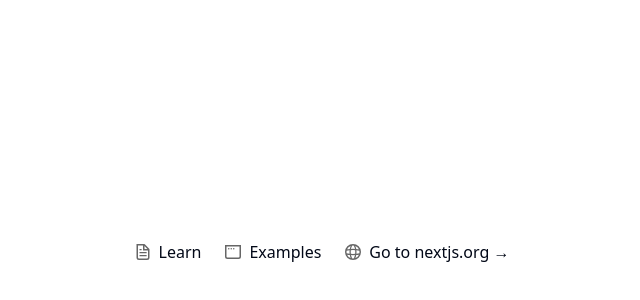
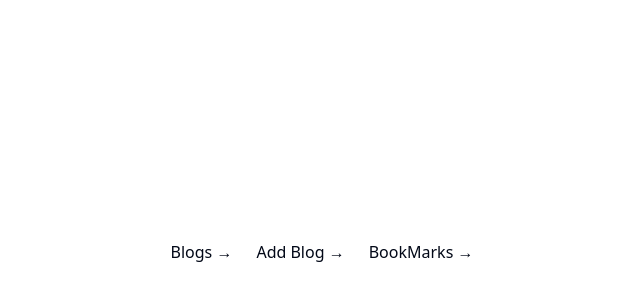
Before and after one commit to noushadzaman/blog, a Next.js app: page / in a window 1280 px wide. Shown: the part 458-758 px from the top of the page, without its empty margins (318-958 px from the left). Built offline with nearby package versions, Linux system fonts and the light colour scheme.

Commit message:
blog update

```diff
--- a/src/app/blog/[id]/page.tsx
+++ b/src/app/blog/[id]/page.tsx
@@ -1,22 +1,22 @@
 import Image from "next/image";
 import { Dialog, DialogTrigger } from "@/components/ui/dialog";
 import BookMarkModal from "@/components/BookMarkModal";
+import { FC } from "react";
+import { blogs } from "@/constants";
+import Link from "next/link";
 
-const blog = {
-  id: crypto.randomUUID(),
-  author: "Ibrahim Khalil",
-  authorImg:
-    "https://images.unsplash.com/photo-1521572267360-ee0c2909d518?q=80&w=1287&auto=format&fit=crop&ixlib=rb-4.0.3&ixid=M3wxMjA3fDB8MHxwaG90by1wYWdlfHx8fGVufDB8fHx8fA%3D%3D",
-  date: "asdaf-adas-da",
-  title: "What is lorem ipsum? what does it come from?",
-  content:
-    "Lorem ipsum dolor sit amet consectetur, adipisicing elit. Deleniti eveniet error praesentium consequatur maxime cumque, harum ullam! Est aut aliquam voluptates et reiciendis suscipit ea! Incidunt tempora, laborum, labore nostrum dolores enim alias facere magni aut provident pariatur aspernatur ducimus ipsam velit eaque, porro voluptatum voluptas animi. Iusto aperiam itaque, harum voluptate consectetur natus enim culpa. Sapiente qui asperiores expedita quis quo, voluptatem neque consectetur iure iusto aliquid? Velit, unde dignissimos. Est consectetur magnam nihil, natus, id recusandae nostrum accusamus corrupti consequuntur reprehenderit excepturi reiciendis quaerat saepe non rem odio incidunt eius, aspernatur voluptatem eveniet magni consequatur numquam vitae a.",
-  imgUrl:
-    "https://images.unsplash.com/photo-1738251198850-39ba48c75fde?q=80&w=1470&auto=format&fit=crop&ixlib=rb-4.0.3&ixid=M3wxMjA3fDB8MHxwaG90by1wYWdlfHx8fGVufDB8fHx8fA%3D%3D",
+interface BlogPageProps {
+  params: {
+    id: string;
   };
+}
 
-const BlogPage = () => {
+const BlogPage: FC<BlogPageProps> = ({ params: { id } }) => {
+  const blog = blogs.find((blog) => blog.id === id);
+
   return (
+    <>
+      {blog ? (
         <div className="p-10 space-y-16 max-w-6xl mx-auto">
           <div className="flex flex-col md:flex-row items-center gap-6 lg:gap-14">
             <Image
@@ -46,14 +46,25 @@ const BlogPage = () => {
             </div>
           </div>
           <p>{blog.content}</p>
-
+          <div className="flex gap-3">
             <Dialog>
               <DialogTrigger className="py-3 bg-gray-300 px-10 uppercase">
                 Bookmark
               </DialogTrigger>
               <BookMarkModal blogId={blog.id} />
             </Dialog>
+            <Link
+              href={`/form/${blog.id}`}
+              className="py-3 bg-gray-300 px-10 uppercase"
+            >
+              Edit Blog
+            </Link>
           </div>
+        </div>
+      ) : (
+        <p>blog not found</p>
+      )}
+    </>
   );
 };
 
--- a/src/app/addblog/page.tsx
+++ b/src/app/form/[action]/page.tsx
@@ -4,6 +4,7 @@ import { Button } from "@/components/ui/button";
 import { Input } from "@/components/ui/input";
 import { Label } from "@/components/ui/label";
 import { useForm, SubmitHandler } from "react-hook-form";
+import { useParams } from "next/navigation";
 
 type Inputs = {
   id: string;
@@ -15,11 +16,10 @@ type Inputs = {
   imgUrl: string;
 };
 
-const AddBlogPage = () => {
-  const {
-    register,
-    handleSubmit,
-  } = useForm<Inputs>();
+const BlogFormPage = () => {
+  const { register, handleSubmit } = useForm<Inputs>();
+  const params = useParams();
+  console.log(params.action === "add");
 
   const onSubmit: SubmitHandler<Inputs> = (data) => {
     console.log(data);
@@ -27,7 +27,9 @@ const AddBlogPage = () => {
 
   return (
     <div className="max-w-3xl mx-auto pt-16 space-y-5">
-      <p className="text-2xl font-semibold">ADD BLOG</p>
+      <p className="text-2xl font-semibold">
+        {params.action === "add" ? "ADD BLOG" : "UPDATE BLOG"}
+      </p>
 
       <form onSubmit={handleSubmit(onSubmit)}>
         <div>
@@ -67,11 +69,11 @@ const AddBlogPage = () => {
         </div>
 
         <Button type="submit" className="w-full mt-8">
-          ADD BLOG
+          {params.action === "add" ? "ADD BLOG" : "UPDATE BLOG"}
         </Button>
       </form>
     </div>
   );
 };
 
-export default AddBlogPage;
+export default BlogFormPage;
--- a/src/app/page.tsx
+++ b/src/app/page.tsx
@@ -1,57 +1,31 @@
-import Image from "next/image";
+import Link from "next/link";
 
 export default function Home() {
   return (
     <div className="grid grid-rows-[20px_1fr_20px] items-center justify-items-center min-h-screen p-8 pb-20 gap-16 sm:p-20 ">
-      <main className="flex flex-col gap-8 row-start-2 items-center sm:items-start">
-
-      </main>
+      <main className="flex flex-col gap-8 row-start-2 items-center sm:items-start"></main>
       <footer className="row-start-3 flex gap-6 flex-wrap items-center justify-center">
-        <a
+        <Link
           className="flex items-center gap-2 hover:underline hover:underline-offset-4"
-          href="https://nextjs.org/learn?utm_source=create-next-app&utm_medium=appdir-template-tw&utm_campaign=create-next-app"
-          target="_blank"
+          href="/blogs"
           rel="noopener noreferrer"
         >
-          <Image
-            aria-hidden
-            src="/file.svg"
-            alt="File icon"
-            width={16}
-            height={16}
-          />
-          Learn
-        </a>
-        <a
+          Blogs →
+        </Link>
+        <Link
           className="flex items-center gap-2 hover:underline hover:underline-offset-4"
-          href="https://vercel.com/templates?framework=next.js&utm_source=create-next-app&utm_medium=appdir-template-tw&utm_campaign=create-next-app"
-          target="_blank"
+          href="/form/add"
           rel="noopener noreferrer"
         >
-          <Image
-            aria-hidden
-            src="/window.svg"
-            alt="Window icon"
-            width={16}
-            height={16}
-          />
-          Examples
-        </a>
-        <a
+          Add Blog →
+        </Link>
+        <Link
           className="flex items-center gap-2 hover:underline hover:underline-offset-4"
-          href="https://nextjs.org?utm_source=create-next-app&utm_medium=appdir-template-tw&utm_campaign=create-next-app"
-          target="_blank"
+          href="/bookmarks"
           rel="noopener noreferrer"
         >
-          <Image
-            aria-hidden
-            src="/globe.svg"
-            alt="Globe icon"
-            width={16}
-            height={16}
-          />
-          Go to nextjs.org →
-        </a>
+          BookMarks →
+        </Link>
       </footer>
     </div>
   );
--- a/src/components/BookMarkModal.tsx
+++ b/src/components/BookMarkModal.tsx
@@ -26,7 +26,9 @@ const BookMarkModal: React.FC<ModalProps> = ({ blogId }) => {
 
       Object.keys(object).forEach((key) => {
         const found = object[key]?.find((id: string) => id === blogId);
-        console.log(found);
+        if (found) {
+          setChecks((prevChecks) => [...prevChecks, key]);
+        }
       });
     } else {
       setBookMarks({
--- /dev/null
+++ b/src/constants/index.ts
@@ -0,0 +1,51 @@
+export const blogs = [
+    {
+        id: '178b288f-d0ca-4dc3-8892-168aa2eec93b',
+        author: "1 Ibrahim Khalil",
+        authorImg:
+            "https://images.unsplash.com/photo-1521572267360-ee0c2909d518?q=80&w=1287&auto=format&fit=crop&ixlib=rb-4.0.3&ixid=M3wxMjA3fDB8MHxwaG90by1wYWdlfHx8fGVufDB8fHx8fA%3D%3D",
+        date: "asdaf-adas-da",
+        title: "1 What is lorem ipsum? what does it come from?",
+        content:
+            "Lorem ipsum dolor sit amet consectetur, adipisicing elit. Deleniti eveniet error praesentium consequatur maxime cumque, harum ullam! Est aut aliquam voluptates et reiciendis suscipit ea! Incidunt tempora, laborum, labore nostrum dolores enim alias facere magni aut provident pariatur aspernatur ducimus ipsam velit eaque, porro voluptatum voluptas animi. Iusto aperiam itaque, harum voluptate consectetur natus enim culpa. Sapiente qui asperiores expedita quis quo, voluptatem neque consectetur iure iusto aliquid? Velit, unde dignissimos. Est consectetur magnam nihil, natus, id recusandae nostrum accusamus corrupti consequuntur reprehenderit excepturi reiciendis quaerat saepe non rem odio incidunt eius, aspernatur voluptatem eveniet magni consequatur numquam vitae a.",
+        imgUrl:
+            "https://images.unsplash.com/photo-1511884642898-4c92249e20b6?q=80&w=1470&auto=format&fit=crop&ixlib=rb-4.0.3&ixid=M3wxMjA3fDB8MHxwaG90by1wYWdlfHx8fGVufDB8fHx8fA%3D%3D",
+    },
+    {
+        id: '178b288f-d0ca-4dc3-8892-168aa2eec94b',
+        author: "Ibrahim Khalil",
+        authorImg:
+            "https://images.unsplash.com/photo-1521572267360-ee0c2909d518?q=80&w=1287&auto=format&fit=crop&ixlib=rb-4.0.3&ixid=M3wxMjA3fDB8MHxwaG90by1wYWdlfHx8fGVufDB8fHx8fA%3D%3D",
+        date: "asdaf-adas-da",
+        title: "2 What is lorem ipsum? what does it come from?",
+        content:
+            "Lorem ipsum dolor sit amet consectetur, adipisicing elit. Deleniti eveniet error praesentium consequatur maxime cumque, harum ullam! Est aut aliquam voluptates et reiciendis suscipit ea! Incidunt tempora, laborum, labore nostrum dolores enim alias facere magni aut provident pariatur aspernatur ducimus ipsam velit eaque, porro voluptatum voluptas animi. Iusto aperiam itaque, harum voluptate consectetur natus enim culpa. Sapiente qui asperiores expedita quis quo, voluptatem neque consectetur iure iusto aliquid? Velit, unde dignissimos. Est consectetur magnam nihil, natus, id recusandae nostrum accusamus corrupti consequuntur reprehenderit excepturi reiciendis quaerat saepe non rem odio incidunt eius, aspernatur voluptatem eveniet magni consequatur numquam vitae a.",
+        imgUrl:
+            "https://images.unsplash.com/photo-1494500764479-0c8f2919a3d8?q=80&w=1470&auto=format&fit=crop&ixlib=rb-4.0.3&ixid=M3wxMjA3fDB8MHxwaG90by1wYWdlfHx8fGVufDB8fHx8fA%3D%3D",
+    },
+    {
+        id: '178b288f-d0ca-4dc3-8892-168aa2eec95b',
+        author: "Ibrahim Khalil",
+        authorImg:
+            "https://images.unsplash.com/photo-1521572267360-ee0c2909d518?q=80&w=1287&auto=format&fit=crop&ixlib=rb-4.0.3&ixid=M3wxMjA3fDB8MHxwaG90by1wYWdlfHx8fGVufDB8fHx8fA%3D%3D",
+        date: "asdaf-adas-da",
+        title: "3 What is lorem ipsum? what does it come from?",
+        content:
+            "Lorem ipsum dolor sit amet consectetur, adipisicing elit. Deleniti eveniet error praesentium consequatur maxime cumque, harum ullam! Est aut aliquam voluptates et reiciendis suscipit ea! Incidunt tempora, laborum, labore nostrum dolores enim alias facere magni aut provident pariatur aspernatur ducimus ipsam velit eaque, porro voluptatum voluptas animi. Iusto aperiam itaque, harum voluptate consectetur natus enim culpa. Sapiente qui asperiores expedita quis quo, voluptatem neque consectetur iure iusto aliquid? Velit, unde dignissimos. Est consectetur magnam nihil, natus, id recusandae nostrum accusamus corrupti consequuntur reprehenderit excepturi reiciendis quaerat saepe non rem odio incidunt eius, aspernatur voluptatem eveniet magni consequatur numquam vitae a.",
+        imgUrl:
+            "https://images.unsplash.com/photo-1506744038136-46273834b3fb?q=80&w=1470&auto=format&fit=crop&ixlib=rb-4.0.3&ixid=M3wxMjA3fDB8MHxwaG90by1wYWdlfHx8fGVufDB8fHx8fA%3D%3D",
+    },
+    {
+        // id: crypto.randomUUID(),
+        id: '178b288f-d0ca-4dc3-8892-168aa2eec96b',
+        author: "Ibrahim Khalil",
+        authorImg:
+            "https://images.unsplash.com/photo-1521572267360-ee0c2909d518?q=80&w=1287&auto=format&fit=crop&ixlib=rb-4.0.3&ixid=M3wxMjA3fDB8MHxwaG90by1wYWdlfHx8fGVufDB8fHx8fA%3D%3D",
+        date: "asdaf-adas-da",
+        title: "4 What is lorem ipsum? what does it come from?",
+        content:
+            "Lorem ipsum dolor sit amet consectetur, adipisicing elit. Deleniti eveniet error praesentium consequatur maxime cumque, harum ullam! Est aut aliquam voluptates et reiciendis suscipit ea! Incidunt tempora, laborum, labore nostrum dolores enim alias facere magni aut provident pariatur aspernatur ducimus ipsam velit eaque, porro voluptatum voluptas animi. Iusto aperiam itaque, harum voluptate consectetur natus enim culpa. Sapiente qui asperiores expedita quis quo, voluptatem neque consectetur iure iusto aliquid? Velit, unde dignissimos. Est consectetur magnam nihil, natus, id recusandae nostrum accusamus corrupti consequuntur reprehenderit excepturi reiciendis quaerat saepe non rem odio incidunt eius, aspernatur voluptatem eveniet magni consequatur numquam vitae a.",
+        imgUrl:
+            "https://images.unsplash.com/photo-1470770841072-f978cf4d019e?q=80&w=1470&auto=format&fit=crop&ixlib=rb-4.0.3&ixid=M3wxMjA3fDB8MHxwaG90by1wYWdlfHx8fGVufDB8fHx8fA%3D%3D",
+    },
+];
```
Also changed, not shown: src/app/blogs/page.tsx (added, +32 -0 lines). Lines whose indentation alone changed are shown as unchanged.
